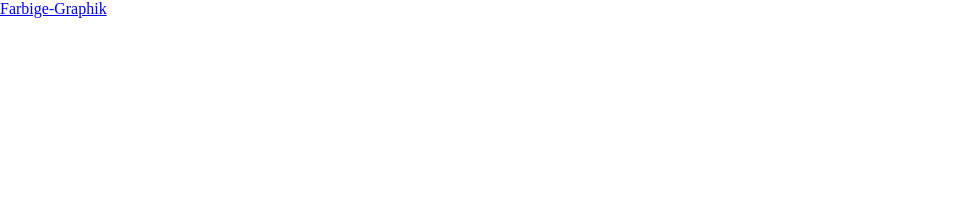
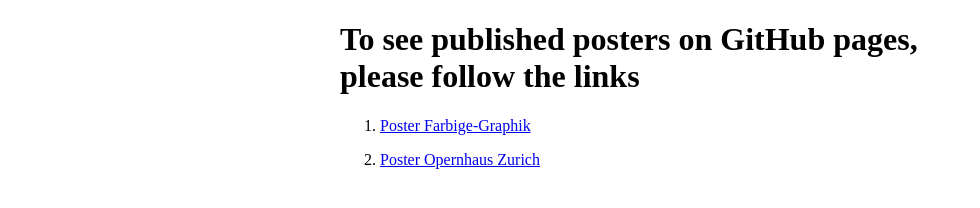
Before and after one commit to nataliarusu/TPXimpact, a plain HTML site: page index.html in a window 1280 px wide. Shown: the whole page, without its empty margins (0-980 px from the left). Drawn offline with Linux system fonts and the light colour scheme; files that its build step writes are made by us from their sources.

Commit message:
add links to GitHub pages

```diff
--- a/index.html
+++ b/index.html
@@ -8,6 +8,19 @@
     <title>Document</title>
   </head>
   <body>
-    <a href="../blob/main/Poster%20Farbige-Graphik/index.html" target="_blank">Farbige-Graphik</a>
-    <a href="" target="_blank"></a>
+    <style type="text/css">
+      body{
+        max-width: 600px;
+        margin: auto;
+      }
+      li {
+          margin: 1rem 0;
+      }
+      </style>
+    <h1>To see published posters on GitHub pages, please follow the links</h1>
+    <ol>
+      <li><a href="../Poster%20Farbige-Graphik/index.html" target="_blank">Poster Farbige-Graphik</a></li>
+      <li><a href="../Poster%20Opernhaus%20Zurich" target="_blank">Poster Opernhaus Zurich</a></li>
+    </ol>
+
   </body>
```
